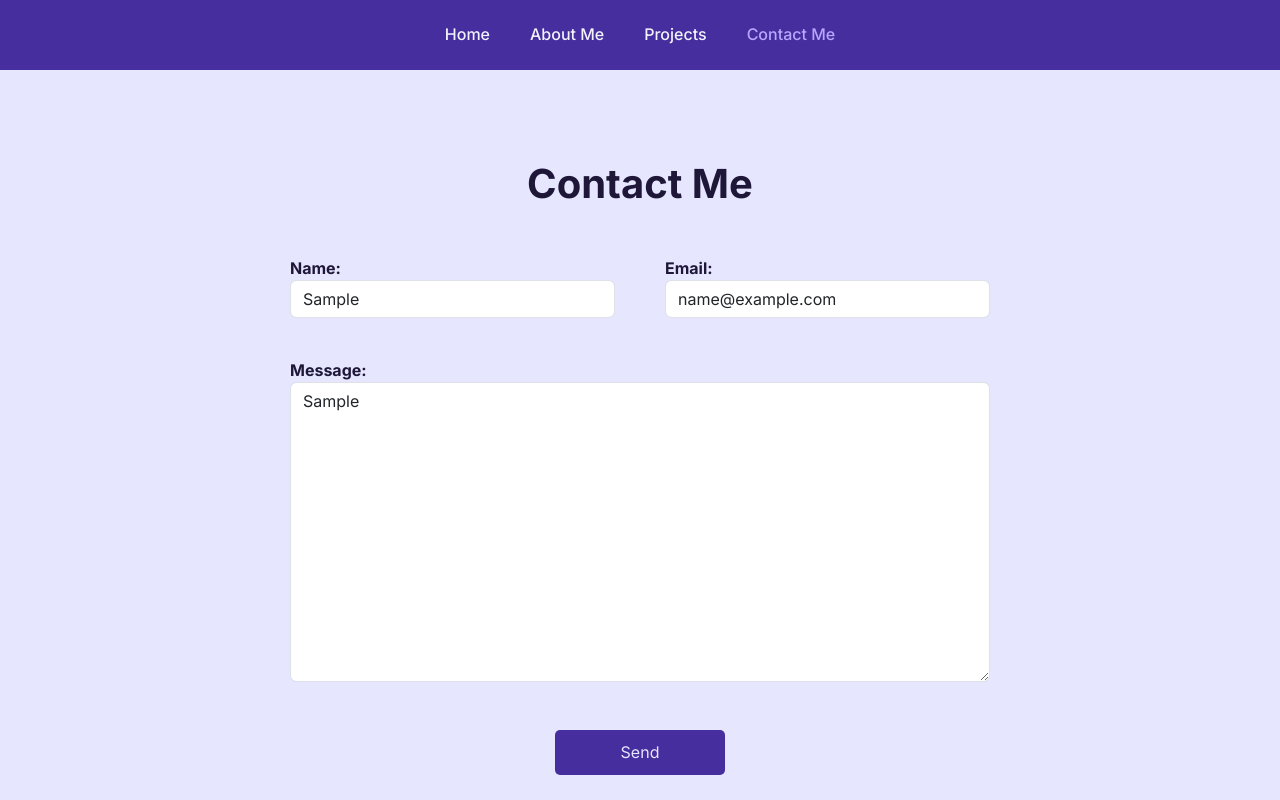
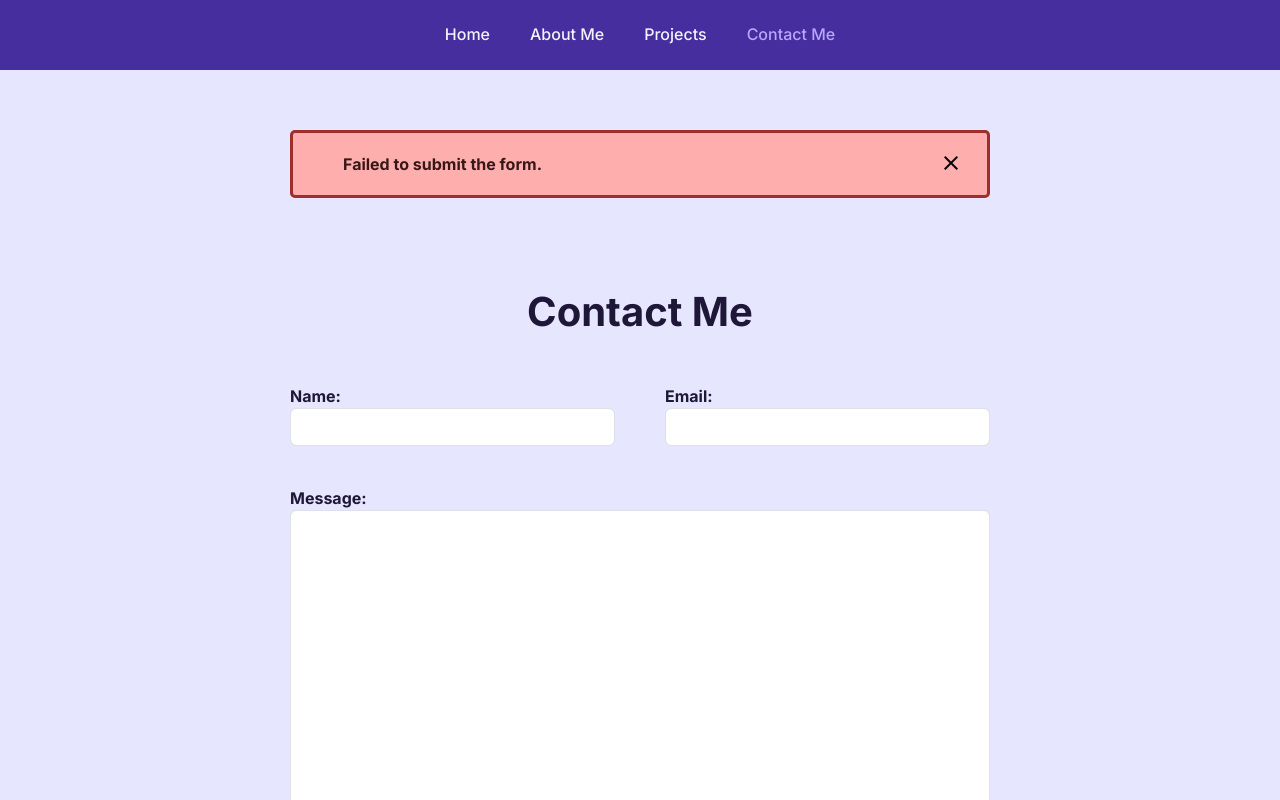
Before and after one commit to Mihajlo-Petrovic/my-portfolio, a Vue app: page /contact-me in a window 1280 px wide. Both pictures are taken after typing "Sample", "name@example.com", "Sample" into the empty fields and a click on the button "Send". Shown: the top 800 px of the page. Built offline with nearby package versions, Linux system fonts and the light colour scheme.

Commit message:
Finishes the whole site except the video link or player for the NovaKeys showcase

```diff
--- a/public/index.html
+++ b/public/index.html
@@ -8,6 +8,7 @@
     <link href="../src/assets/styles/style.css" rel="stylesheet">
     <link href="https://cdn.jsdelivr.net/npm/bootstrap@5.3.0/dist/css/bootstrap.min.css" rel="stylesheet"/>
     <link href="https://fonts.googleapis.com/css2?family=Inter:wght@300;400;500;600;700&display=swap" rel="stylesheet"/>
+    <link rel="stylesheet" href="https://fonts.googleapis.com/css2?family=Material+Symbols+Outlined:opsz,wght,FILL,GRAD@20..48,100..700,0..1,-50..200&icon_names=close" />
   </head>
   <body>
     <noscript>
--- a/src/assets/styles/style.css
+++ b/src/assets/styles/style.css
@@ -91,6 +91,10 @@ h3 {
     margin-right: 50px;
 }
 
+.ml-50 {
+    margin-left: 50px;
+}
+
 .mb-90 {
     margin-bottom: 90px;
 }
--- /dev/null
+++ b/src/components/AlertBox.vue
@@ -0,0 +1,66 @@
+<template>
+    <div :class="['alert-box', isSuccess ? 'alert-box-success' : 'alert-box-fail']" id="alert-box">
+        <p id="alert-box-text">{{ text }}</p>
+        <button id="alert-box-close-btn" @click="deleteAlertBox"><span class="material-symbols-outlined">close</span></button>
+    </div>
+</template>
+
+<script>
+export default {
+    name: 'AlertBox',
+    props: {
+        text: {
+            type: String,
+            required: true,
+        },
+        isSuccess: {
+            type: Boolean,
+            required: true,
+        }
+    },
+    methods: {
+        async deleteAlertBox() {
+            let alertBox = document.getElementById('alert-box');
+
+            alertBox.style.display = 'none';
+        }
+    }
+}
+</script>
+
+<style>
+.alert-box {
+    width: 700px;
+    max-width: 80vw;
+    height: fit-content;
+    margin-inline: auto;
+    border-radius: 5px;
+    margin-top: 60px;
+    display: flex;
+}
+
+.alert-box-success {
+    background-color: #aeaeff;
+    border: 3px solid #462e9e;
+}
+
+.alert-box-fail {
+    background-color: #ffaeae;
+    border: 3px solid #9e2e2e;
+    color: #381717;
+}
+
+#alert-box-text {
+    width: 590px;
+    text-align: left;
+    margin-left: 50px;
+    margin-top: 19px;
+    margin-bottom: 19px;
+}
+
+#alert-box-close-btn {
+    background-color: #462e9e00;
+    border: none;
+    padding-top: 5px;
+}
+</style>
--- a/src/components/ContactMe.vue
+++ b/src/components/ContactMe.vue
@@ -20,7 +20,7 @@
                 <textarea class="form-control w-700 w-max-100 h-min-150 h-max-600 h-300" id="message" v-model="form.message" required></textarea>
             </div>
 
-            <button class="mx-auto btn-purple mt-5 pt-0 border-0 mb-300" type="submit">Send</button>
+            <button class="mx-auto btn-purple mt-5 pt-0 border-0 mb-300 fw-bold" type="submit">Send</button>
         </form>
 
         <p class="w-700 w-max-100 mx-auto mt-120">You can also contact me trough my personal email directly: <span class="color-purple">petrovicmihajlo789@gmail.com</span>, or if you have business inquires about NovaKeys: <span class="color-purple">business@novakeys.net</span></p>
@@ -29,8 +29,10 @@
 </template>
 
 <script>
+import { createApp } from "vue";
 import HeaderBar from './Header.vue';
 import FooterBar from './Footer.vue';
+import AlertBox from './AlertBox.vue';
 
 export default {
     name: 'ContactMe',
@@ -50,6 +52,9 @@ export default {
     methods: {
         async submitForm() {
             const url = "https://formspree.io/f/xqaklygw";
+            const mainElement = document.querySelector('main');
+            const alertContainer = document.createElement('div');
+            mainElement.prepend(alertContainer);
 
             try {
                 const response = await fetch(url, {
@@ -58,16 +63,60 @@ export default {
                 body: JSON.stringify(this.form),
                 });
 
-                if (response.ok) {
-                    alert("Form submitted successfully!");
-                } else {
-                    alert("Failed to submit the form.");
+                const existingAlert = mainElement.querySelector('.alert-box');
+                if(existingAlert) {
+                    existingAlert.remove();
                 }
-            } catch (error) {
+
+                if(response.ok) {
+                    const alertInstance = createApp(AlertBox, {
+                        text: "Form submitted successfully!",
+                        isSuccess: true,
+                    });
+
+                    alertInstance.mount(alertContainer);
+
+                    this.clearInputs();
+                }
+                else {
+                    const alertInstance = createApp(AlertBox, {
+                        text: "Failed to submit the form.",
+                        isSuccess: false,
+                    });
+
+                    alertInstance.mount(alertContainer);
+
+                    this.clearInputs();
+                }
+            }
+            catch(error) {
                 console.error("Error:", error);
-                alert("An error occurred.");
+                const alertInstance = createApp(AlertBox, {
+                    text: "Failed to submit the form.",
+                    isSuccess: false,
+                });
+
+                const existingAlert = mainElement.querySelector('.alert-box');
+                if(existingAlert) {
+                    existingAlert.remove();
+                }
+
+                alertInstance.mount(alertContainer);
+
+                this.clearInputs();
             }
         },
+
+        async clearInputs() {
+            const inputFields = document.querySelectorAll('input');
+            const textArea = document.querySelector('textarea');
+
+            inputFields.forEach(inputField => {
+                inputField.value = "";
+            })
+
+            textArea.value = "";
+        }
     },
 };
 </script>
```
